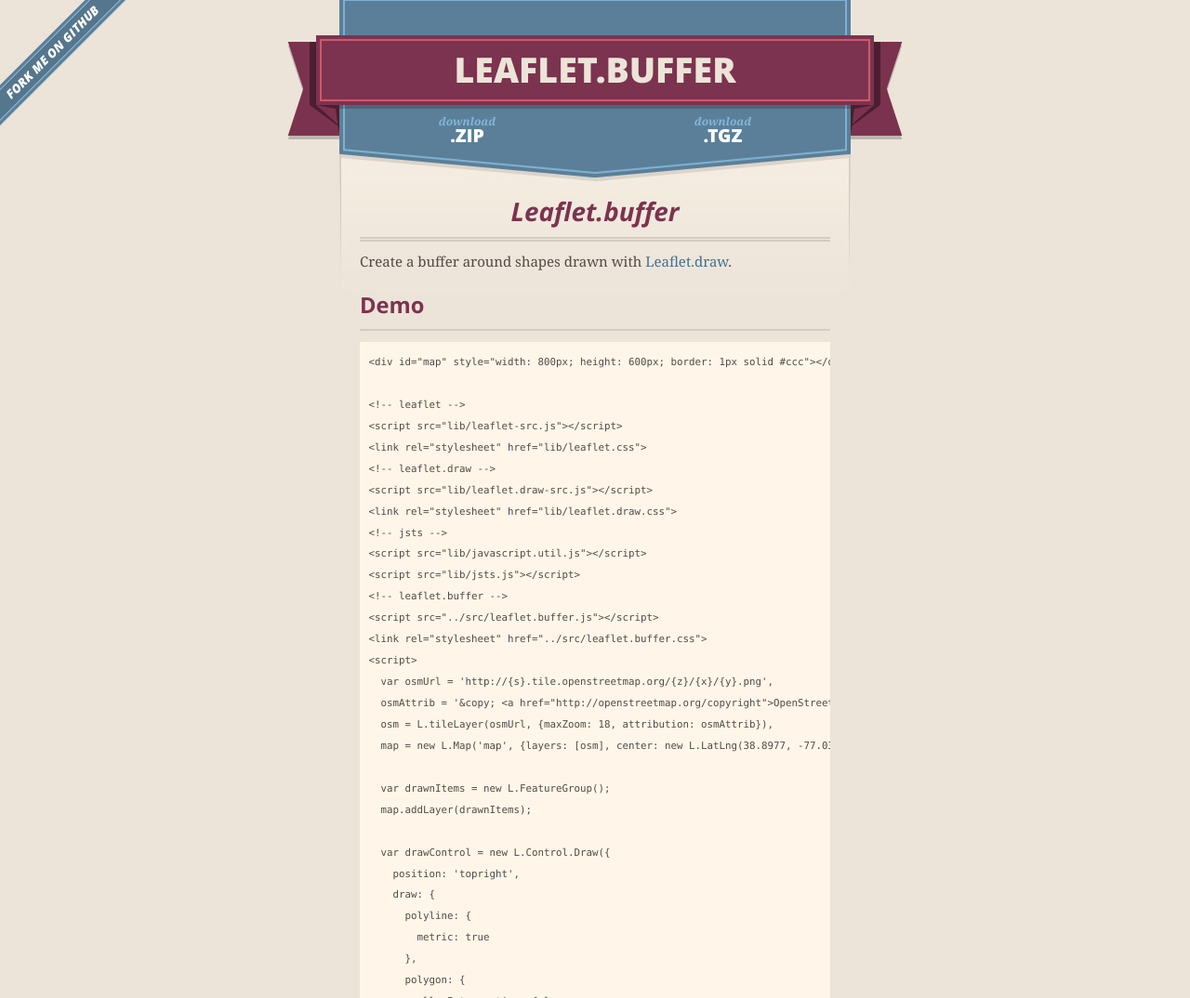
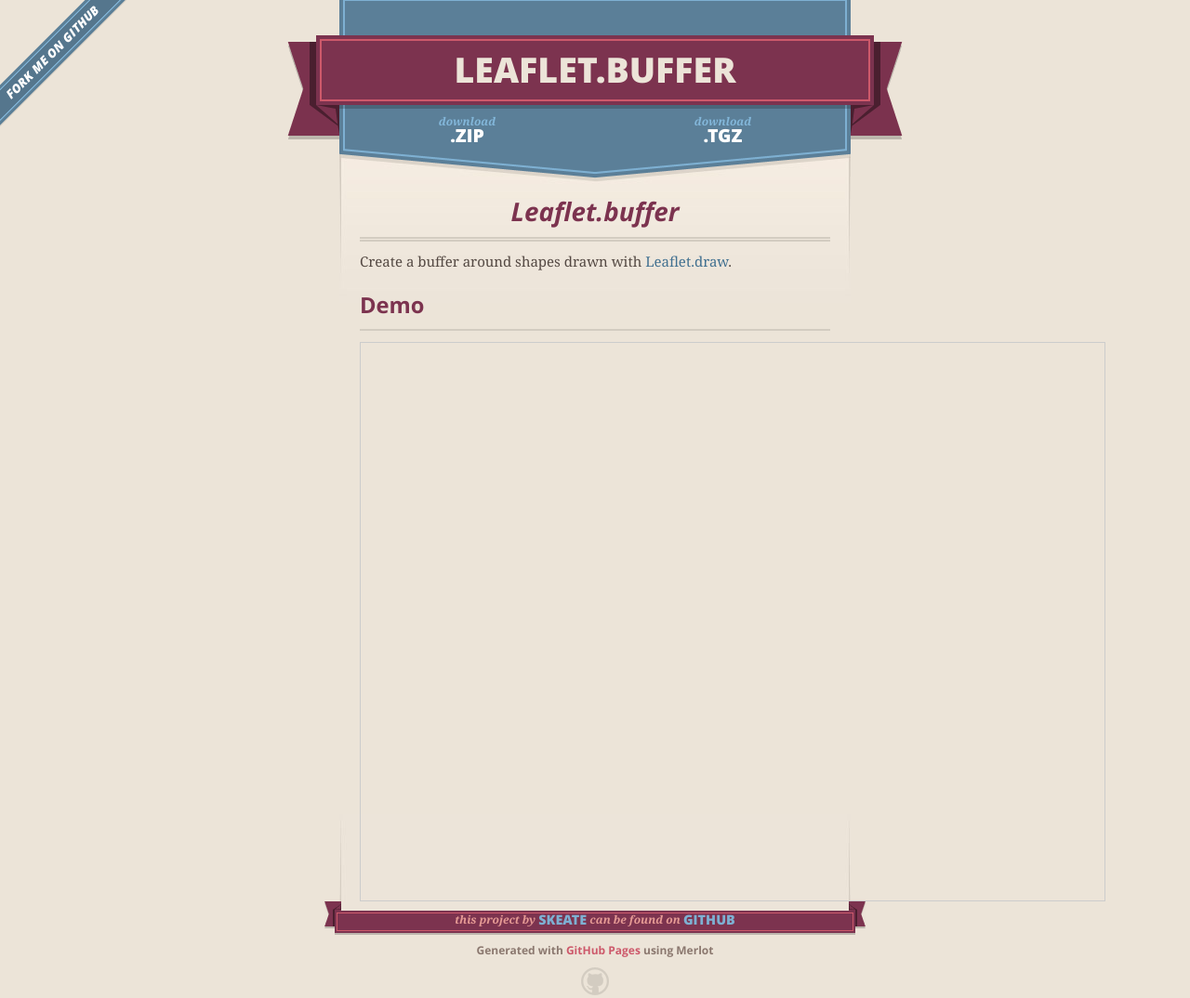
Before and after one commit to skeate/Leaflet.buffer, a plain HTML site: page index.html in a window 1280 px wide. Shown: the top 1074 px of the page at 93% size. Drawn offline with nearby package versions, Linux system fonts and the light colour scheme.

Commit message:
Fix demo

```diff
--- a/index.html
+++ b/index.html
@@ -54,23 +54,23 @@
 <h2>
 <a name="demo" class="anchor" href="#demo"><span class="octicon octicon-link"></span></a>Demo</h2>
 
-<pre><code>&lt;div id="map" style="width: 800px; height: 600px; border: 1px solid #ccc"&gt;&lt;/div&gt;
+<div id="map" style="width: 800px; height: 600px; border: 1px solid #ccc"></div>
 
-&lt;!-- leaflet --&gt;
-&lt;script src="lib/leaflet-src.js"&gt;&lt;/script&gt;
-&lt;link rel="stylesheet" href="lib/leaflet.css"&gt;
-&lt;!-- leaflet.draw --&gt;
-&lt;script src="lib/leaflet.draw-src.js"&gt;&lt;/script&gt;
-&lt;link rel="stylesheet" href="lib/leaflet.draw.css"&gt;
-&lt;!-- jsts --&gt;
-&lt;script src="lib/javascript.util.js"&gt;&lt;/script&gt;
-&lt;script src="lib/jsts.js"&gt;&lt;/script&gt;
-&lt;!-- leaflet.buffer --&gt;
-&lt;script src="../src/leaflet.buffer.js"&gt;&lt;/script&gt;
-&lt;link rel="stylesheet" href="../src/leaflet.buffer.css"&gt;
-&lt;script&gt;
+<!-- leaflet -->
+<script src="lib/leaflet-src.js"></script>
+<link rel="stylesheet" href="lib/leaflet.css">
+<!-- leaflet.draw -->
+<script src="lib/leaflet.draw-src.js"></script>
+<link rel="stylesheet" href="lib/leaflet.draw.css">
+<!-- jsts -->
+<script src="lib/javascript.util.js"></script>
+<script src="lib/jsts.js"></script>
+<!-- leaflet.buffer -->
+<script src="lib/leaflet.buffer.js"></script>
+<link rel="stylesheet" href="lib/leaflet.buffer.css">
+<script>
   var osmUrl = 'http://{s}.tile.openstreetmap.org/{z}/{x}/{y}.png',
-  osmAttrib = '&amp;copy; &lt;a href="http://openstreetmap.org/copyright"&gt;OpenStreetMap&lt;/a&gt; contributors',
+  osmAttrib = '&amp;copy; <a href="http://openstreetmap.org/copyright">OpenStreetMap</a> contributors',
   osm = L.tileLayer(osmUrl, {maxZoom: 18, attribution: osmAttrib}),
   map = new L.Map('map', {layers: [osm], center: new L.LatLng(38.8977, -77.0366), zoom: 15 });
 
@@ -121,8 +121,7 @@
 
     drawnItems.addLayer(layer);
   });
-&lt;/script&gt;
-</code></pre>
+</script>
       </section>
 
       <footer>
```
